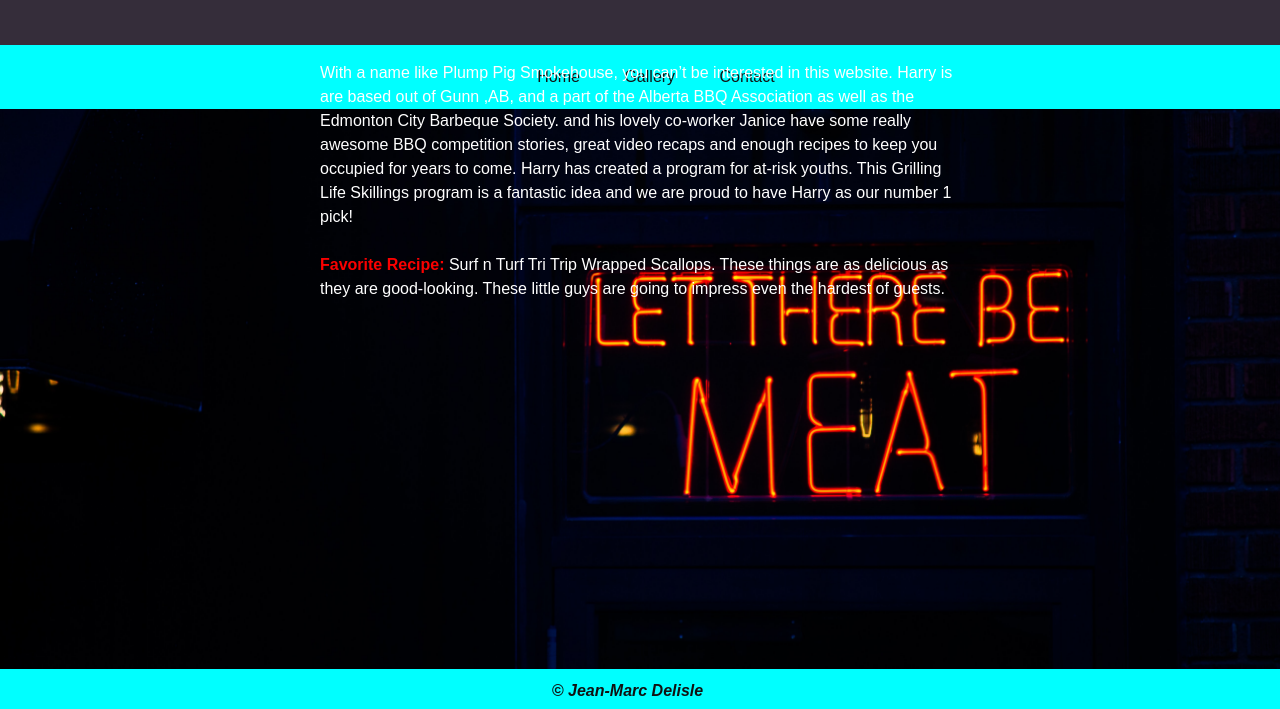
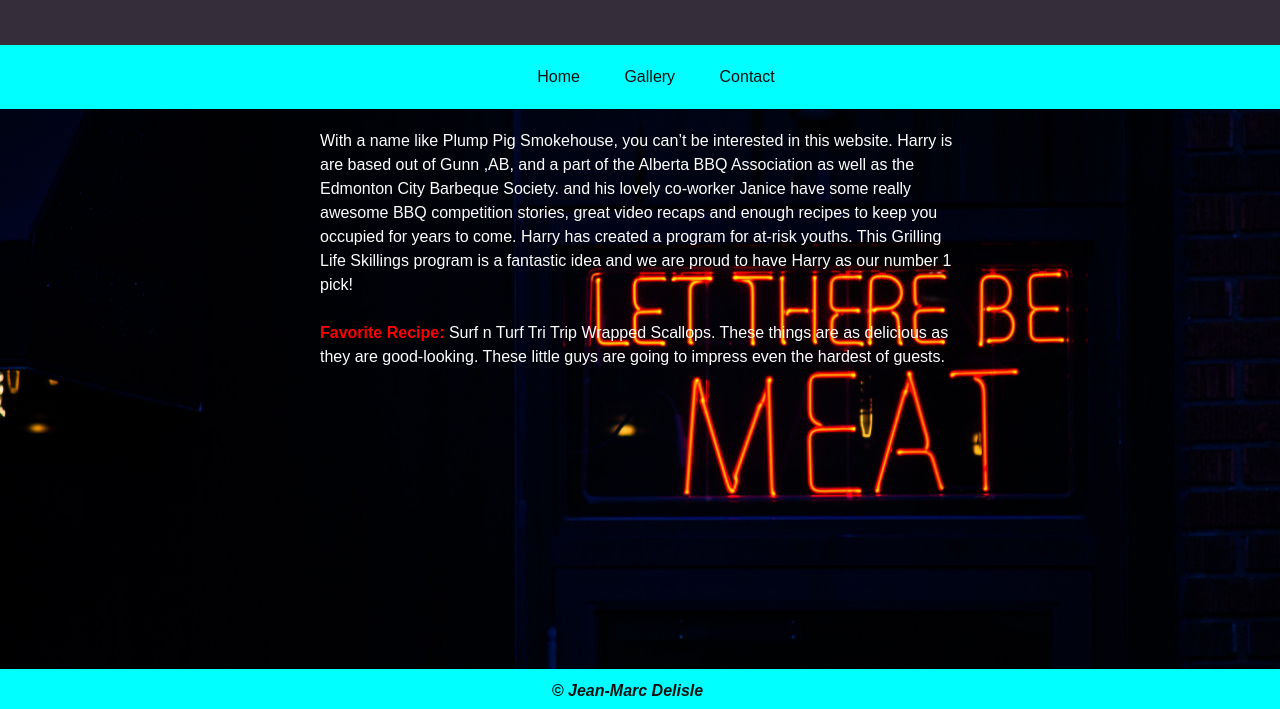
Before and after one commit to JMDelisle/Exsm3934, a plain HTML site: page src/index.html in a window 1280 px wide. Shown: the part 91-800 px from the top of the page. Drawn offline with nearby package versions, Linux system fonts and the light colour scheme.

Commit message:
Fixed blog to be response,

```diff
--- a/src/css/styles.css
+++ b/src/css/styles.css
@@ -29,17 +29,15 @@ span {
 
 
 /* Little blog about the company revise */
-article {
+.container2 {
   margin: 0;
   position: absolute;
   top: 35%;
   left: 50%;
-  transform: translate(-50%, -50%);
-}
-
-.blog {
+  height: 15%;
   background-color: transparent;
   color: white;
+  transform: translate(-50%, -50%);
 }
 
 
--- a/src/index.html
+++ b/src/index.html
@@ -28,8 +28,8 @@
       </ul>
     </nav>
 
-    <article class="blog">
-      <p>With a name like Plump Pig Smokehouse, you can’t be interested
+    <div class="container2">
+      <p class="blogs">With a name like Plump Pig Smokehouse, you can’t be interested
         in this website. Harry is are based out of Gunn ,AB, and a
         part of the Alberta BBQ Association as well as the Edmonton City Barbeque Society.
 
@@ -44,9 +44,8 @@
         <br><span class="name"> Favorite Recipe:</span> Surf n Turf Tri Trip Wrapped Scallops.
         These things are as delicious as they are good-looking.
         These little guys are going to impress even the hardest of guests.
-
       </p>
-    </article>
+      </div>
   </main>
 
   <footer>
```
Also changed, not shown: src/contact.html (+1 -1 lines).
